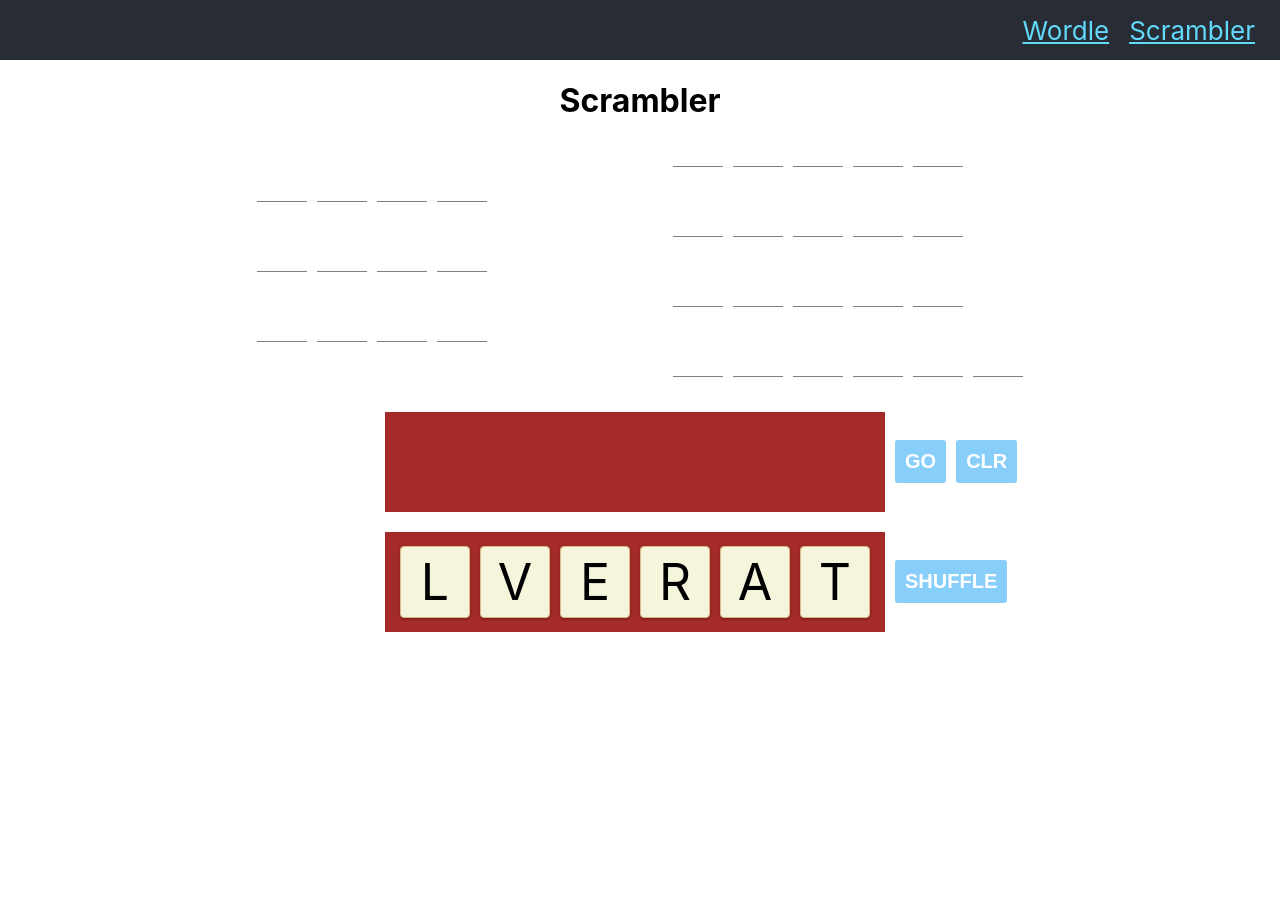
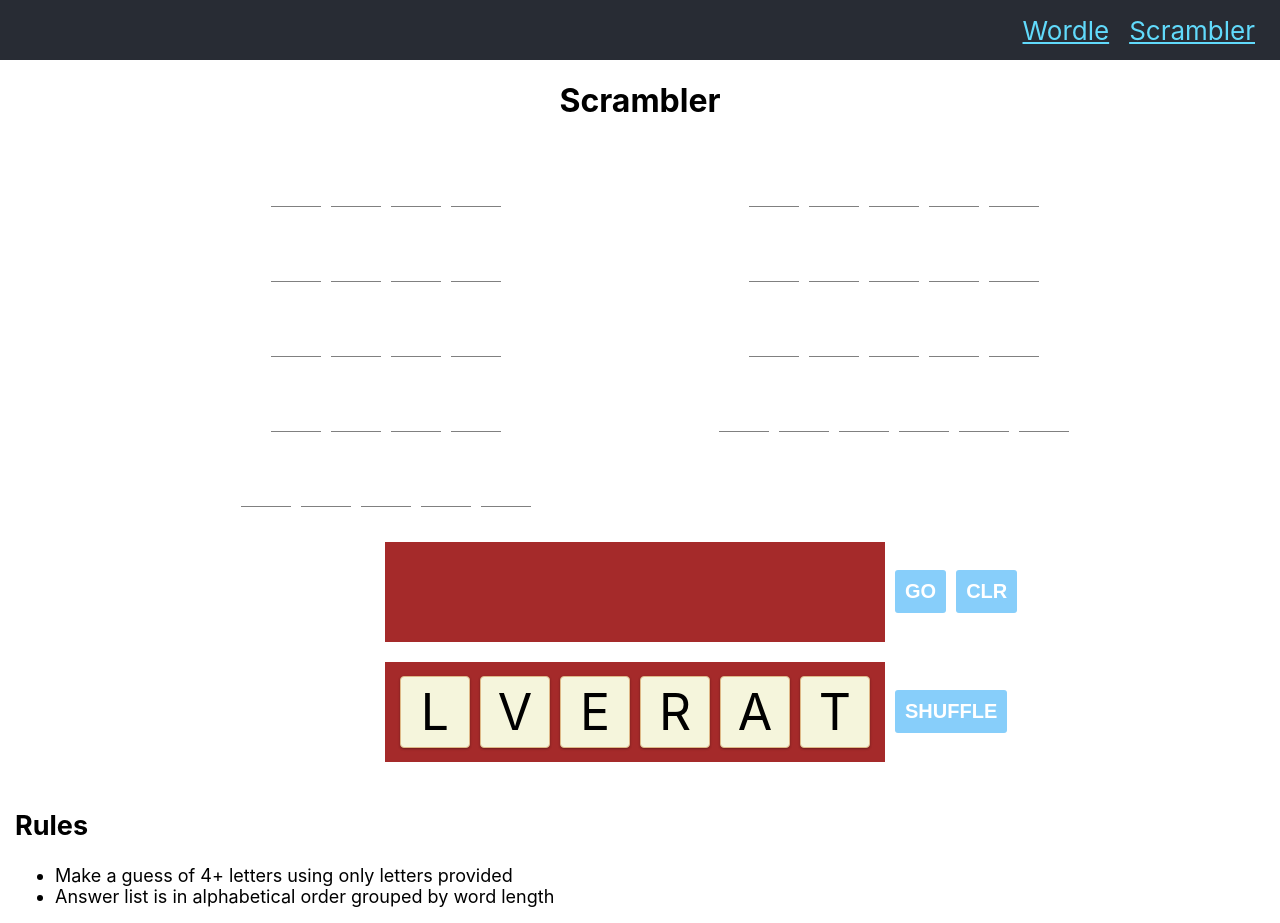
Before and after one commit to pilar1347/s-core-board, a React (Create React App) app: page /scrambler in a window 1280 px wide. Shown: the top 923 px of the page. Before the commit the page ends 800 px from the top, so only its background shows below. Built offline with nearby package versions, Linux system fonts and the light colour scheme.

Commit message:
fix some bugs, curate 4 letter words

```diff
--- a/src/pages/Scrambler/Scrambler.js
+++ b/src/pages/Scrambler/Scrambler.js
@@ -1,7 +1,7 @@
 import { useEffect, useState } from 'react';
 import './Scrambler.scss';
 
-const MAX_PER_LENGTH = 3;
+const MAX_PER_LENGTH = 4;
 
 const getRandomElFromArray = arr => arr[Math.floor(Math.random() * arr.length)];
 
@@ -100,14 +100,11 @@ const getGameInfo = async () => {
 
 const Scrambler = () => {
   const [letters, setLetters] = useState([]);
-  const [trayLetters, _setTrayLetters] = useState([]);
+  const [trayLetters, setTrayLetters] = useState([]);
   const [board, setBoard] = useState([]);
   const [error, setError] = useState('');
   const [isWinner, setIsWinner] = useState(false);
-
-  const setTrayLetters = arr => {
-    _setTrayLetters(arr);
-  };
+  const [guessedWords, setGuessedWords] = useState([]);
 
   useEffect(() => {
     const setupGame = async () => {
@@ -161,7 +158,6 @@ const Scrambler = () => {
   const tryWord = () => {
     clearError();
     const word = trayLetters.join('');
-    console.log('try', word, board);
     let isCorrect = false;
 
     const newBoard = board.map(wordGroup => {
@@ -201,7 +197,14 @@ const Scrambler = () => {
         setIsWinner(true);
       }
     } else {
+      if (word.length < 4) {
+        setError('Too short');
+        return;
+      }
       // TODO: Is in word list? Is too short? etc
+      if (!guessedWords.includes(word)) {
+        setGuessedWords([...guessedWords, word]);
+      }
       setError('Nope');
     }
   }
@@ -212,7 +215,7 @@ const Scrambler = () => {
       tryWord();
       return;
     }
-    if (typedLetter === 'BACKSPACE') {
+    if (typedLetter === 'BACKSPACE' && trayLetters.length > 0) {
       removeFromTray(trayLetters.length - 1);
       return;
     }
@@ -222,27 +225,44 @@ const Scrambler = () => {
     }
   }
 
+  const revealAll = () => {
+    setBoard(board.map(wordSet => {
+      return {
+        ...wordSet,
+        words: wordSet.words.map(word => {
+          return {
+            ...word,
+            letters: word.letters.map(letter => ({
+              ...letter,
+              solved: true
+            }))
+          }
+        })
+      };
+    }));
+  }
+
   return (
     <div className="wrapper scrambler">
       <h1>Scrambler</h1>
       <div className="board-wrap">
         <div className="board">
-          <div className="column">
           {board && board.length && board.map(item => {
             const { words, length } = item;
             return words && words.length && words.map(({ letters }, i) => {
               return (
-                  <div className="row" key={`row-${length}-${i}`}>
+                <div className="row-wrap" key={`row-${length}-${i}`}>
+                  <div className="row">
                     {letters.map(({ letter, solved }, j) => (
                       <div className="blank" key={`blank-${j}`}>
                         {solved && <>{letter}</>}
                       </div>
                     ))}
                   </div>
+                </div>
               )
             });
           })}
-          </div>
         </div>
         <div className="letter-rows">
           <div className="row">
@@ -268,18 +288,36 @@ const Scrambler = () => {
             <button type="button" className="action-btn" onClick={shuffleLetters}>SHUFFLE</button>
           </div>
         </div>
-        <div className="board">
         {!isWinner ? (
           <div className="error">
             {error}
           </div>
         ) : (
           <>
-              <h4>WINNER!!!</h4>
+            <h2>WINNER!!!</h2>
             <button type="button" onClick={playAgain}>Play Again</button>
           </>
         )}
       </div>
+      <div className="text">
+        {guessedWords.length ? <h2>Guessed Words</h2> : null}
+        {guessedWords.map(word => {
+          return (
+            <div key={word}>
+              {word}
+            </div>
+          )
+        })}
+      </div>
+      <div className="text">
+        <h2>Rules</h2>
+        <ul>
+          <li>Make a guess of 4+ letters using only letters provided</li>
+          <li>Answer list is in alphabetical order grouped by word length</li>
+        </ul>
+      </div>
+      <div className="text">
+        <button type="button" onClick={revealAll}>I suck and I give up</button>
       </div>
     </div>
   )
--- a/src/pages/Scrambler/Scrambler.scss
+++ b/src/pages/Scrambler/Scrambler.scss
@@ -15,6 +15,10 @@
     flex-direction: column;
     height: 100%;
     flex: 0 1 50%;
+  }
+
+  .row-wrap {
+    display: inline-block;
   }
 
   .row {
@@ -40,7 +44,7 @@
   .blank {
     border-bottom: 1px solid gray;
     width: 50px;
-    height: 50px;
+    height: 55px;
     font-size: 50px;
     margin: 0 5px;
     text-transform: uppercase;
@@ -126,5 +130,12 @@
     font-size: 18px;
     color: darkred;
     font-weight: bold;
+    text-align: center;
+  }
+
+  .text {
+    font-size: 18px;
+    text-align: left;
+    margin: 15px;
   }
 }
```
Also changed, not shown: public/words/4.txt. Lines whose indentation alone changed are shown as unchanged.
